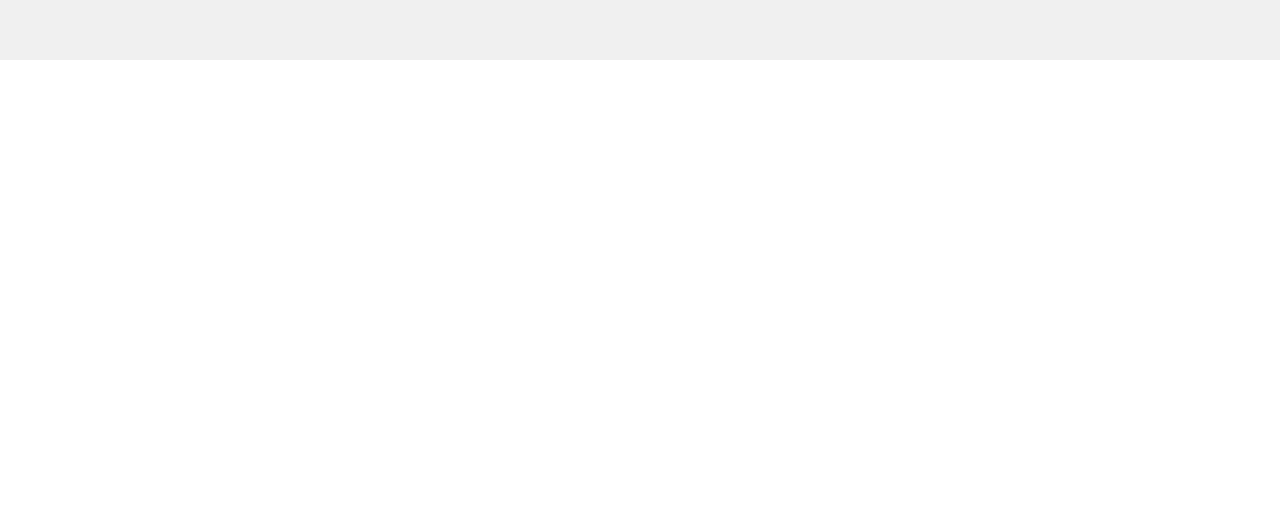
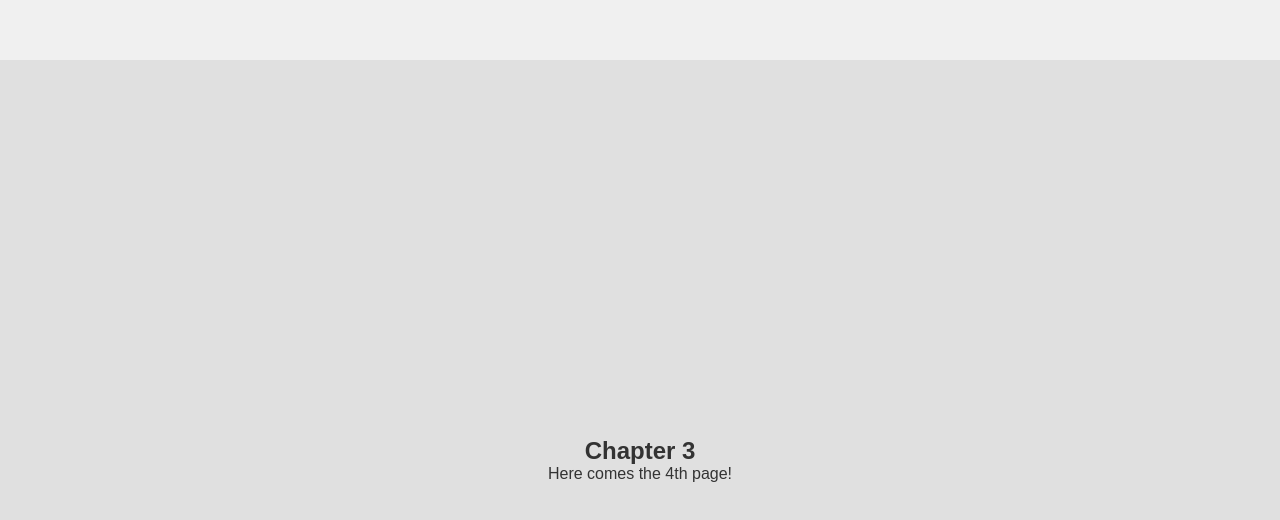
Before and after one commit to fengjianjiang41/VIS_Final_MENews, a plain HTML site: page index.html in a window 1280 px wide. Shown: the part 2340-2860 px from the top of the page. Before the commit the page ends 2400 px from the top, so only its background shows below. Drawn offline with Linux system fonts and the light colour scheme.

Commit message:
test_jfj_4thpage

```diff
--- a/index.html
+++ b/index.html
@@ -29,6 +29,12 @@
       </div>
     </section>
 
+    <section class="page" id="page4">
+      <div class="content">
+        <h2>Chapter 3</h2>
+        <p>Here comes the 4th page!</p>
+      </div>
+    </section>
     <!-- Add more pages as needed -->
   </div>
 
```
